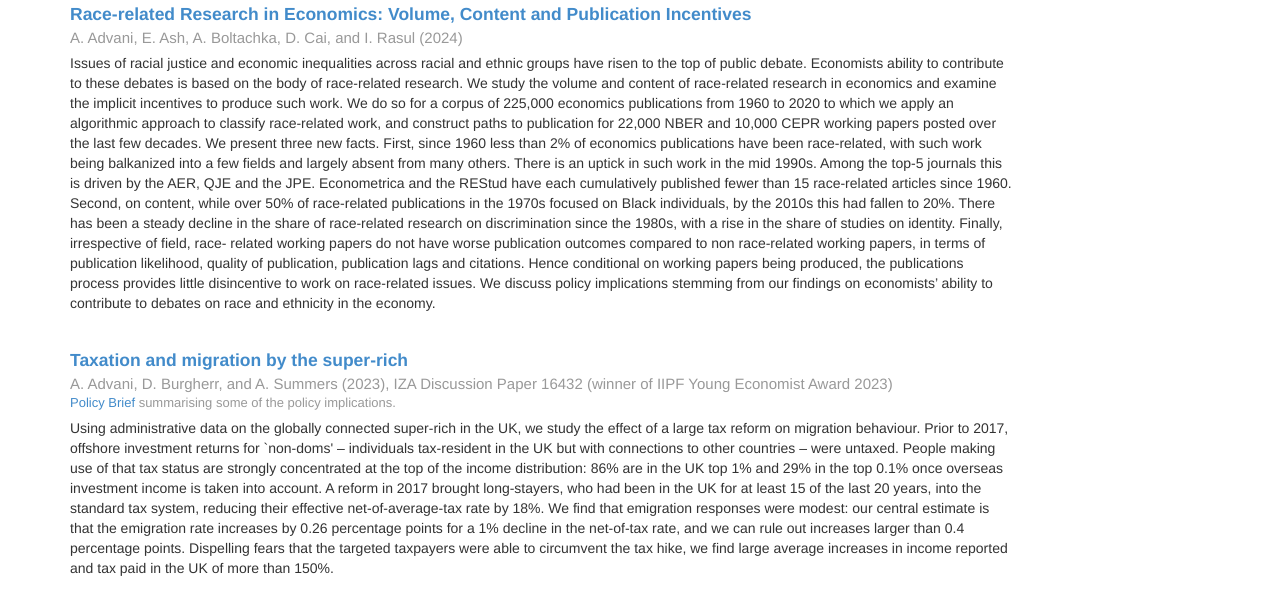
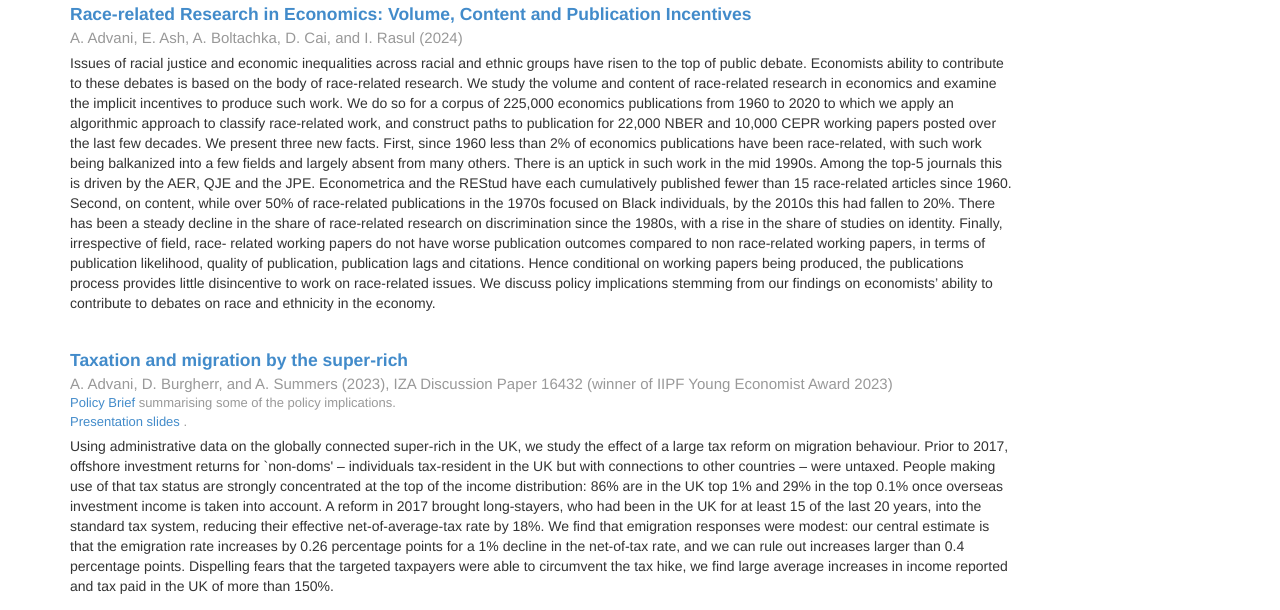
Before and after one commit to arunadvani/arunadvani.github.io, a plain HTML site: page research.html in a window 1280 px wide. Shown: the part 190-800 px from the top of the page. Drawn offline with Linux system fonts and the light colour scheme; a script that the page names is missing.

Commit message:
Upload non-dom slides

```diff
--- a/research.html
+++ b/research.html
@@ -179,6 +179,14 @@
                   >Policy Brief</a
                 >
                 summarising some of the policy implications.
+              </div>
+              <div class="pComment">
+                <a
+                  href="slides/AdvaniBurgherrSummers2024_TaxationAndMigrationByTheSuperrich.pdf"
+                  target="_blank"
+                  >Presentation slides</a
+                >
+                .
               </div>
 <!--               <div class="pComment"><ins>Media coverage</ins></div>
               <div class="pComment">
```
Also changed, not shown: policy.html (+4 -1 lines), researchbytopic.html (+8 -0 lines), 1 other file.
